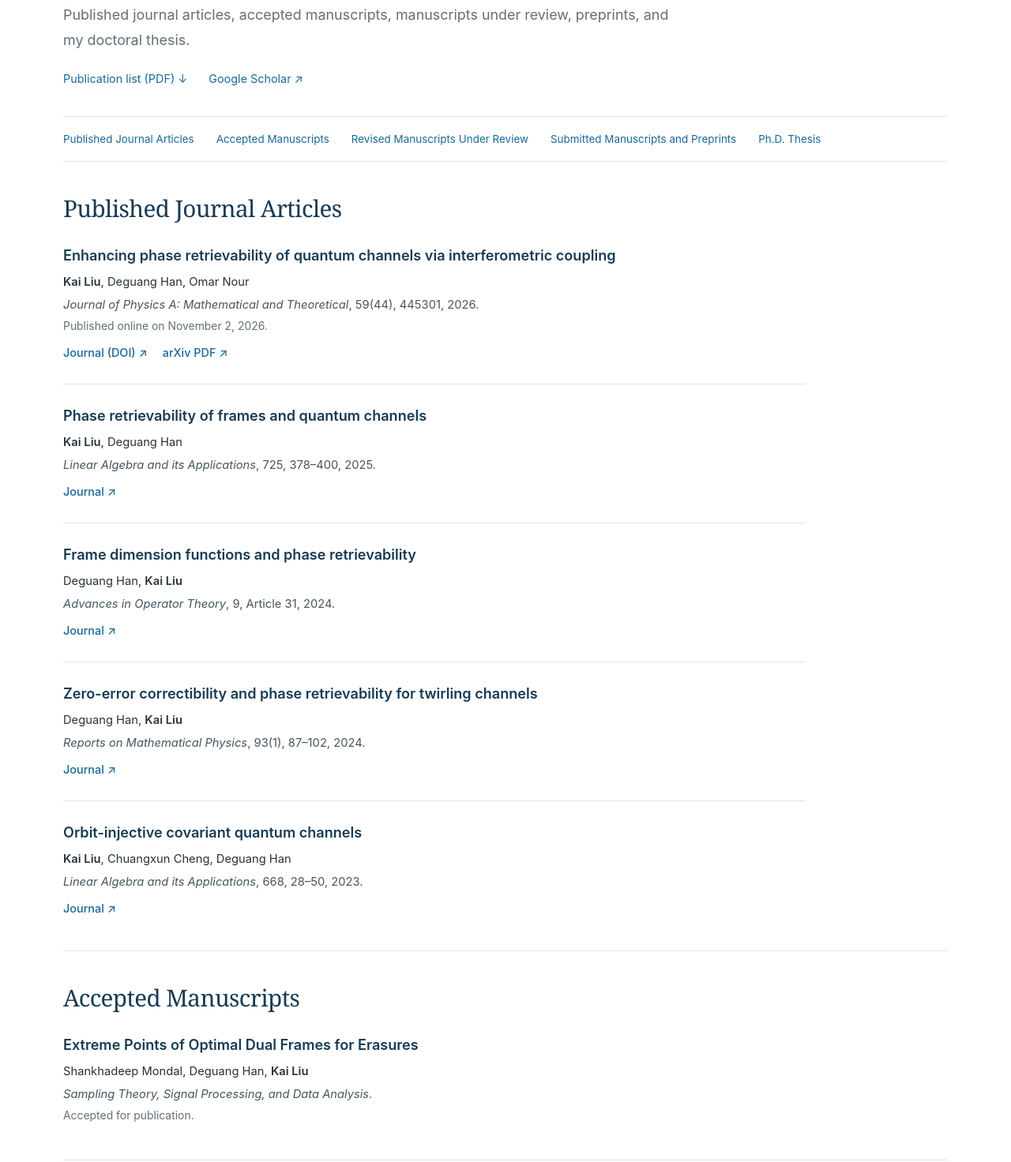
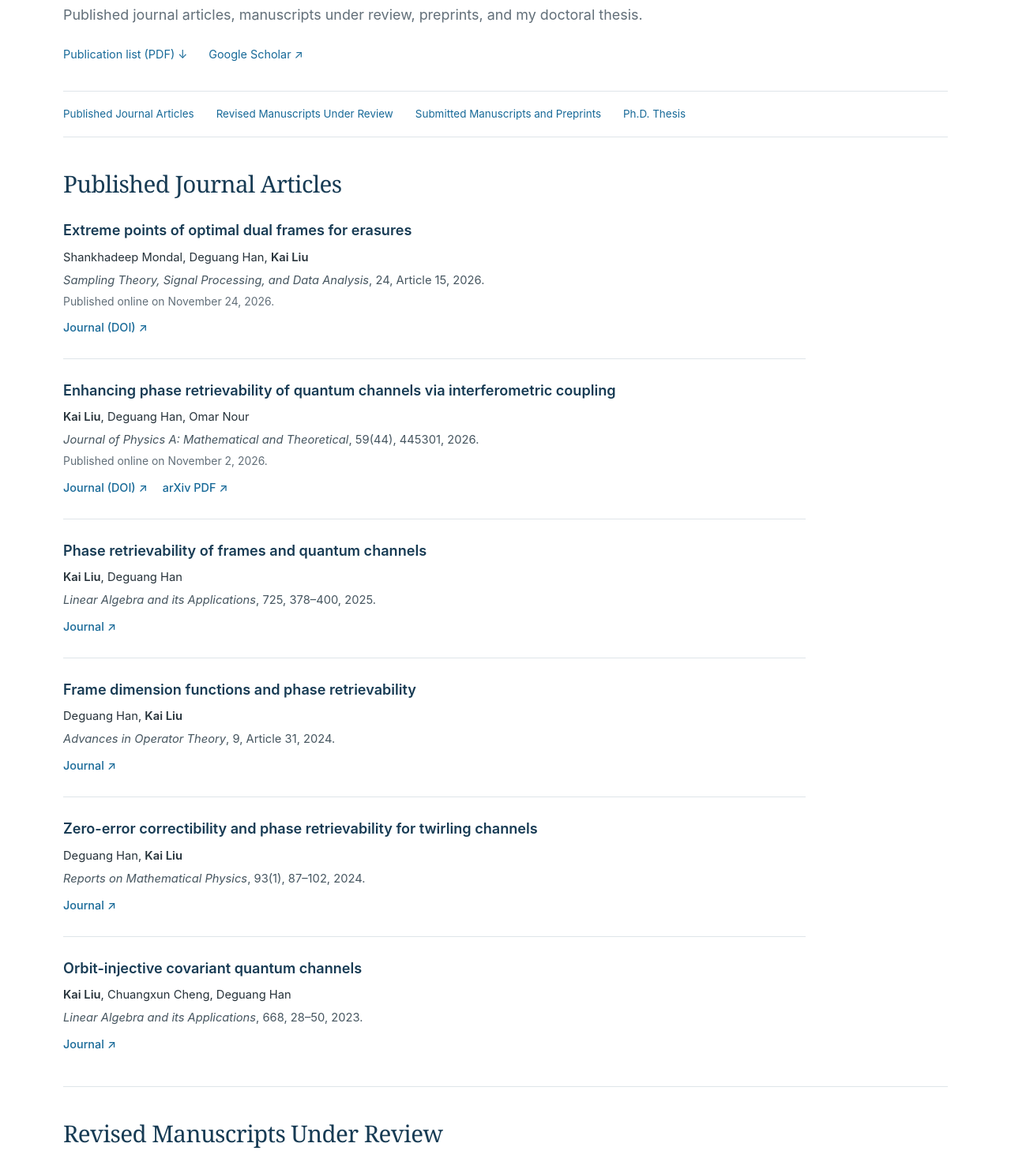
Before and after one commit to KaiLiu7/KaiLiu7.github.io, a plain HTML site: page publications.html in a window 1280 px wide. Shown: the part 287-1759 px from the top of the page at 79% size. Drawn offline with Linux system fonts and the light colour scheme.

Commit message:
Update the optimal dual frames paper to its published citation

```diff
--- a/publications.html
+++ b/publications.html
@@ -4,12 +4,12 @@
   <meta charset="utf-8">
   <meta name="viewport" content="width=device-width, initial-scale=1">
   <title>Publications | Kai Liu</title>
-  <meta name="description" content="Published articles, accepted manuscripts, manuscripts under review, preprints, and doctoral thesis by Kai Liu.">
+  <meta name="description" content="Published articles, manuscripts under review, preprints, and doctoral thesis by Kai Liu.">
   <meta name="author" content="Kai Liu">
   <link rel="canonical" href="https://kailiu7.github.io/publications.html">
   <meta property="og:type" content="website">
   <meta property="og:title" content="Publications | Kai Liu">
-  <meta property="og:description" content="Published articles, accepted manuscripts, manuscripts under review, preprints, and doctoral thesis by Kai Liu.">
+  <meta property="og:description" content="Published articles, manuscripts under review, preprints, and doctoral thesis by Kai Liu.">
   <meta property="og:url" content="https://kailiu7.github.io/publications.html">
   <link rel="icon" type="image/svg+xml" href="assets/favicon.svg">
   <link rel="stylesheet" href="assets/style.css">
@@ -32,12 +32,19 @@
 <div class="page-heading">
 <p class="eyebrow">Research output</p>
 <h1>Publications and manuscripts</h1>
-<p class="lead">Published journal articles, accepted manuscripts, manuscripts under review, preprints, and my doctoral thesis.</p>
+<p class="lead">Published journal articles, manuscripts under review, preprints, and my doctoral thesis.</p>
 <div class="inline-links"><a href="files/publications.pdf">Publication list (PDF) ↓</a><a href="https://scholar.google.com/citations?hl=en&amp;user=oCgk-qEAAAAJ">Google Scholar ↗</a></div>
 </div>
-<nav class="section-nav" aria-label="Publication sections"><a href="#published">Published Journal Articles</a><a href="#accepted">Accepted Manuscripts</a><a href="#revised">Revised Manuscripts Under Review</a><a href="#submitted">Submitted Manuscripts and Preprints</a><a href="#thesis">Ph.D. Thesis</a></nav>
+<nav class="section-nav" aria-label="Publication sections"><a href="#published">Published Journal Articles</a><a href="#revised">Revised Manuscripts Under Review</a><a href="#submitted">Submitted Manuscripts and Preprints</a><a href="#thesis">Ph.D. Thesis</a></nav>
 <section class="content-section" id="published" aria-labelledby="published-heading">
 <h2 id="published-heading">Published Journal Articles</h2>
+<article class="publication" id="erasures-undated">
+<h3>Extreme points of optimal dual frames for erasures</h3>
+<p class="authors">Shankhadeep Mondal, Deguang Han, <strong>Kai Liu</strong></p>
+<p class="publication-meta"><em>Sampling Theory, Signal Processing, and Data Analysis</em>, 24, Article 15, 2026.</p>
+<p class="status">Published online on November 24, 2026.</p>
+<p class="entry-links"><a href="https://doi.org/10.1007/s43670-026-00134-7" class="text-link">Journal (DOI) <span aria-hidden="true">↗</span></a></p>
+</article>
 <article class="publication" id="interference-2026">
 <h3>Enhancing phase retrievability of quantum channels via interferometric coupling</h3>
 <p class="authors"><strong>Kai Liu</strong>, Deguang Han, Omar Nour</p>
@@ -72,15 +79,6 @@
 <p class="publication-meta"><em>Linear Algebra and its Applications</em>, 668, 28–50, 2023.</p>
 
 <p class="entry-links"><a href="https://www.sciencedirect.com/science/article/pii/S0024379523001027" class="text-link">Journal <span aria-hidden="true">↗</span></a></p>
-</article>
-</section>
-<section class="content-section" id="accepted" aria-labelledby="accepted-heading">
-<h2 id="accepted-heading">Accepted Manuscripts</h2>
-<article class="publication" id="erasures-undated">
-<h3>Extreme Points of Optimal Dual Frames for Erasures</h3>
-<p class="authors">Shankhadeep Mondal, Deguang Han, <strong>Kai Liu</strong></p>
-<p class="publication-meta"><em>Sampling Theory, Signal Processing, and Data Analysis</em>.</p>
-<p class="status">Accepted for publication.</p>
 </article>
 </section>
 <section class="content-section" id="revised" aria-labelledby="revised-heading">
```
Also changed, not shown: 2 other files.
